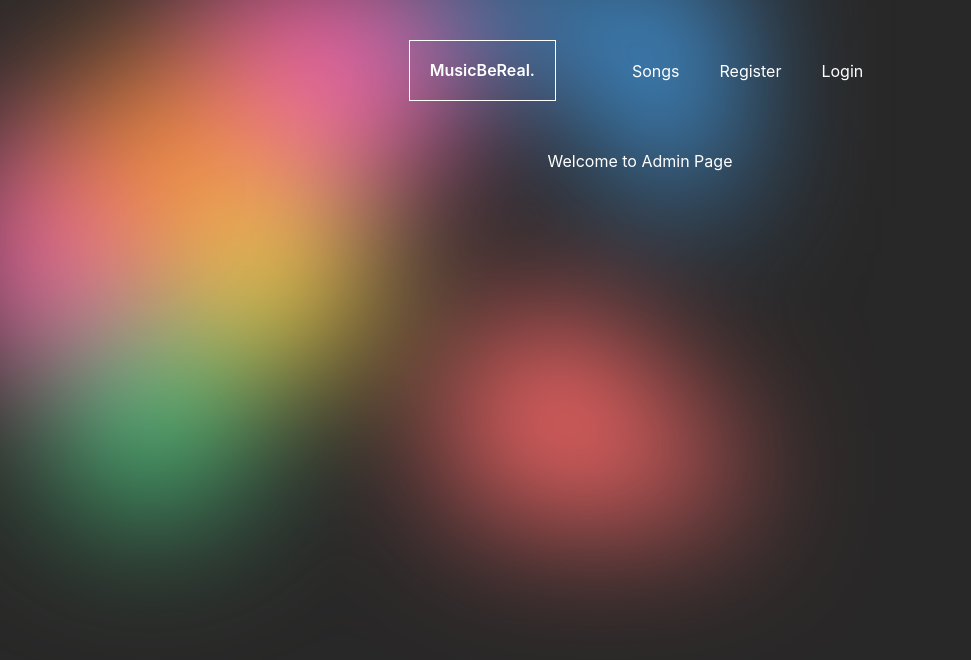
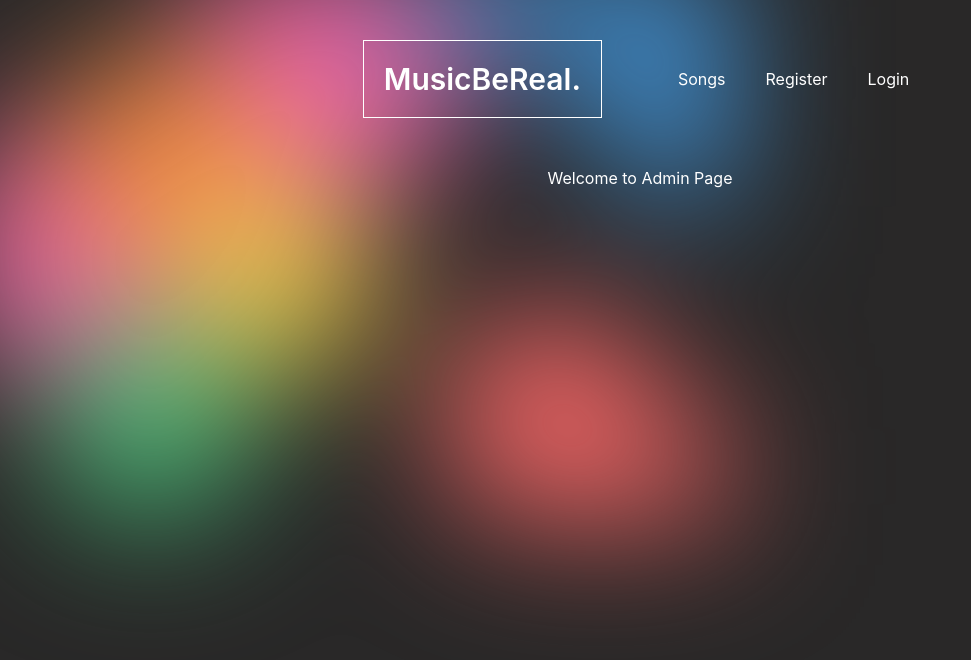
Before and after one commit to rkalafos/music-be-real, a React (Create React App) app: page /admin in a window 1280 px wide. Shown: the top 660 px of the page, without its empty margins (0-971 px from the left). Built offline with nearby package versions, Linux system fonts and the light colour scheme.

Commit message:
fix header

```diff
--- a/src/components/Header.js
+++ b/src/components/Header.js
@@ -11,7 +11,7 @@ export const Header = () => {
         onClick={() => navigate("/")}
         color={"white"}
         fontWeight={600}
-        fontSize={{ base: "5xl", sm: "5xl", md: "5xl", xs: "5xl"}}
+        fontSize={{ base: "3xl", sm: "3xl", md: "3xl"}}
         opacity={"100%"}
         border={"1px"}
         borderColor={"white"}
```
